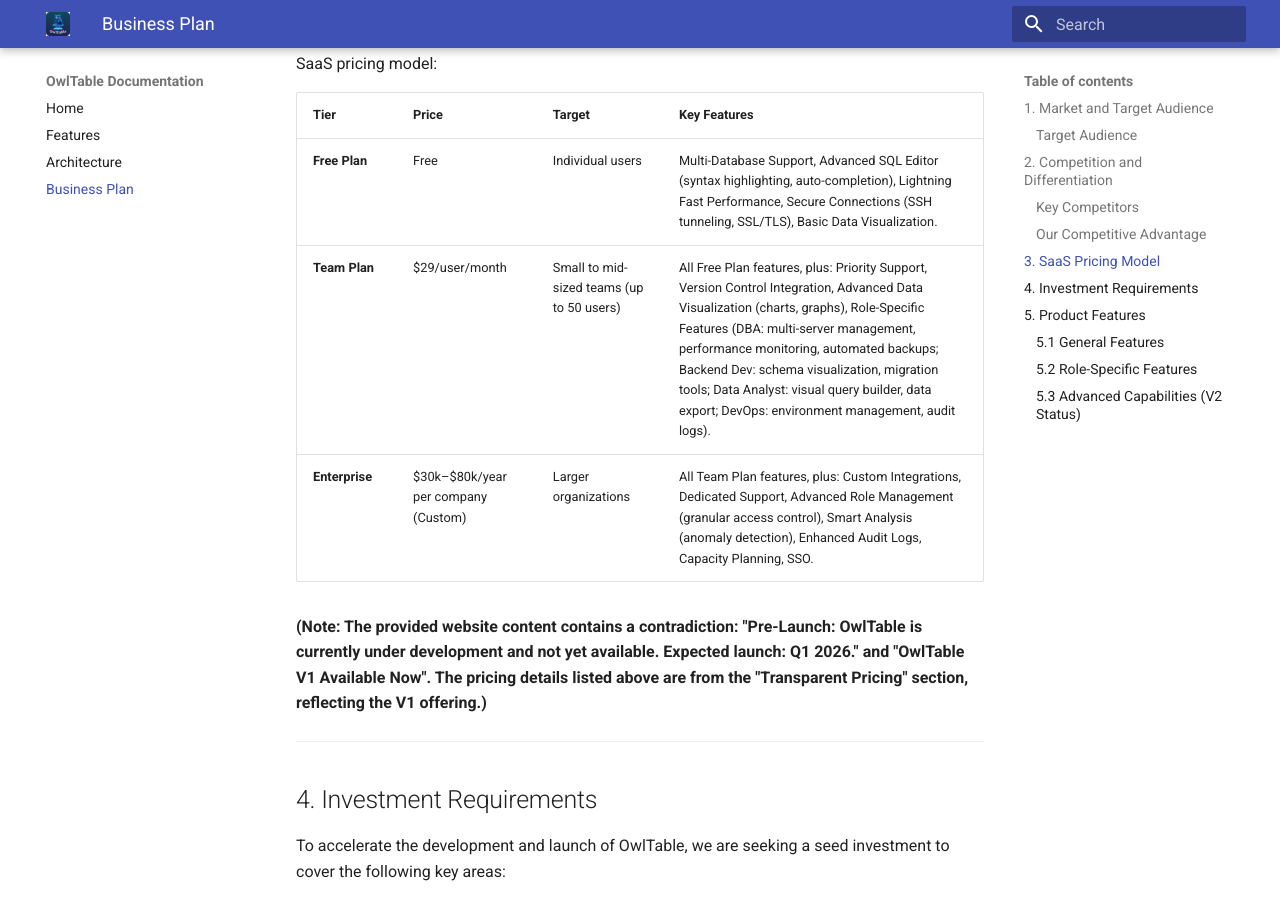
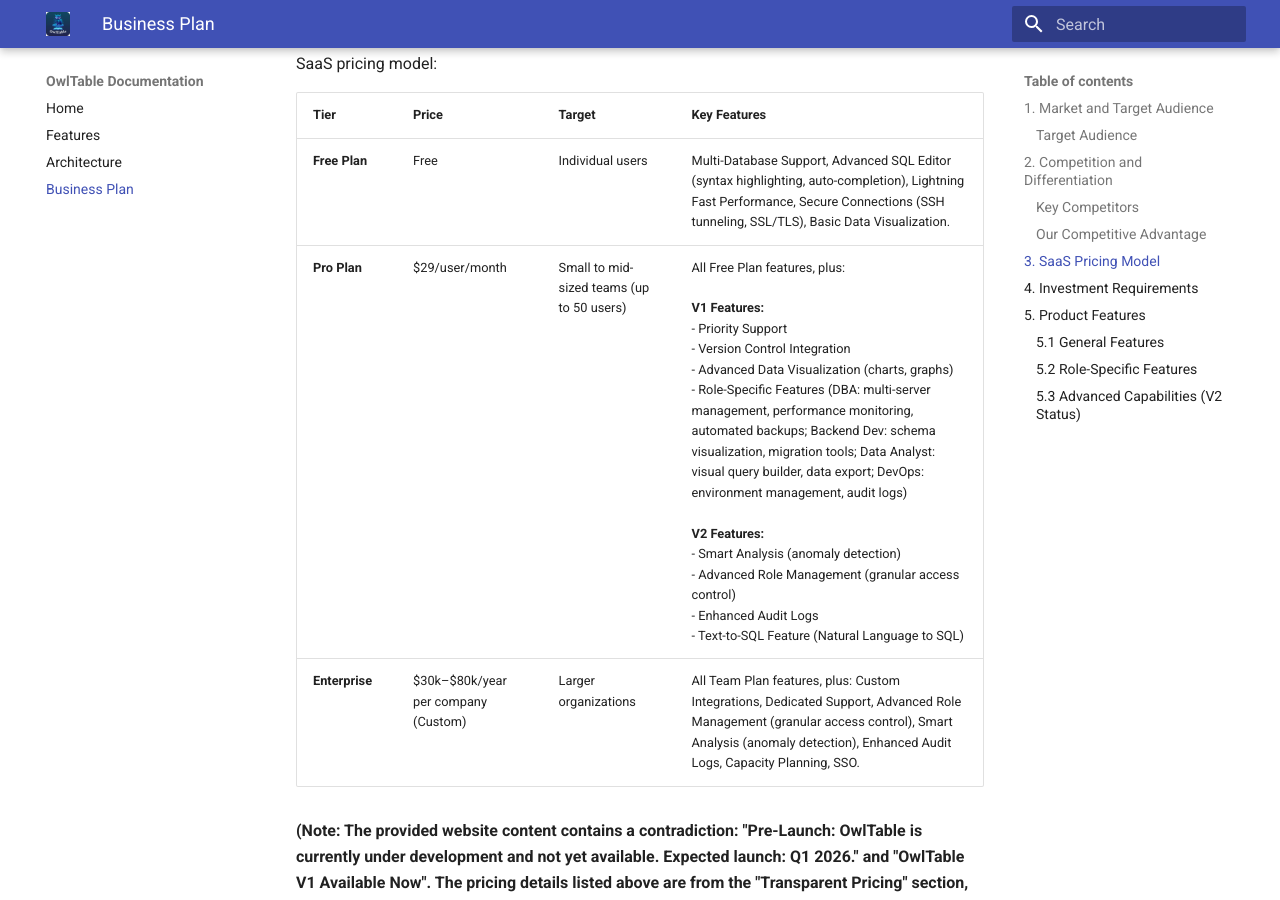
Before and after one commit to yehoshuas1978/owltable-landing-page, an MkDocs documentation site: the page built from documentation/docs/business_plan.md, in a window 1280 px wide and 900 px high, scrolled down 1742 px. Built offline with MkDocs 1.6.1 and Material for MkDocs 9.7.7, drawn with Linux system fonts in a browser that asks for light colours.

Commit message:
feat: Update pricing plans in business plan documentation to reflect changes from Team Plan to Pro Plan with detailed features

```diff
--- a/documentation/docs/business_plan.md
+++ b/documentation/docs/business_plan.md
@@ -47,7 +47,7 @@
 | Tier           | Price                               | Target                                  | Key Features                                                                                                                                                                                                                                                                                                                                                                |
 | :------------- | :---------------------------------- | :-------------------------------------- | :-------------------------------------------------------------------------------------------------------------------------------------------------------------------------------------------------------------------------------------------------------------------------------------------------------------------------------------------------------------------------- |
 | **Free Plan**  | Free                                | Individual users                        | Multi-Database Support, Advanced SQL Editor (syntax highlighting, auto-completion), Lightning Fast Performance, Secure Connections (SSH tunneling, SSL/TLS), Basic Data Visualization.                                                                                                                                                                                     |
-| **Team Plan**  | $29/user/month                      | Small to mid-sized teams (up to 50 users) | All Free Plan features, plus: Priority Support, Version Control Integration, Advanced Data Visualization (charts, graphs), Role-Specific Features (DBA: multi-server management, performance monitoring, automated backups; Backend Dev: schema visualization, migration tools; Data Analyst: visual query builder, data export; DevOps: environment management, audit logs). |
+| **Pro Plan**  | $29/user/month                      | Small to mid-sized teams (up to 50 users) | All Free Plan features, plus: <br><br>**V1 Features:**<br> - Priority Support<br> - Version Control Integration<br> - Advanced Data Visualization (charts, graphs)<br> - Role-Specific Features (DBA: multi-server management, performance monitoring, automated backups; Backend Dev: schema visualization, migration tools; Data Analyst: visual query builder, data export; DevOps: environment management, audit logs)<br><br>**V2 Features:**<br> - Smart Analysis (anomaly detection)<br> - Advanced Role Management (granular access control)<br> - Enhanced Audit Logs<br> - Text-to-SQL Feature (Natural Language to SQL) |
 | **Enterprise** | $30k–$80k/year per company (Custom) | Larger organizations                    | All Team Plan features, plus: Custom Integrations, Dedicated Support, Advanced Role Management (granular access control), Smart Analysis (anomaly detection), Enhanced Audit Logs, Capacity Planning, SSO.                                                                                                                                                                 |
 
 **(Note: The provided website content contains a contradiction: "Pre-Launch: OwlTable is currently under development and not yet available. Expected launch: Q1 2026." and "OwlTable V1 Available Now". The pricing details listed above are from the "Transparent Pricing" section, reflecting the V1 offering.)**
```
Also changed, not shown: documentation/site/business_plan/index.html, documentation/site/search/search_index.json.
